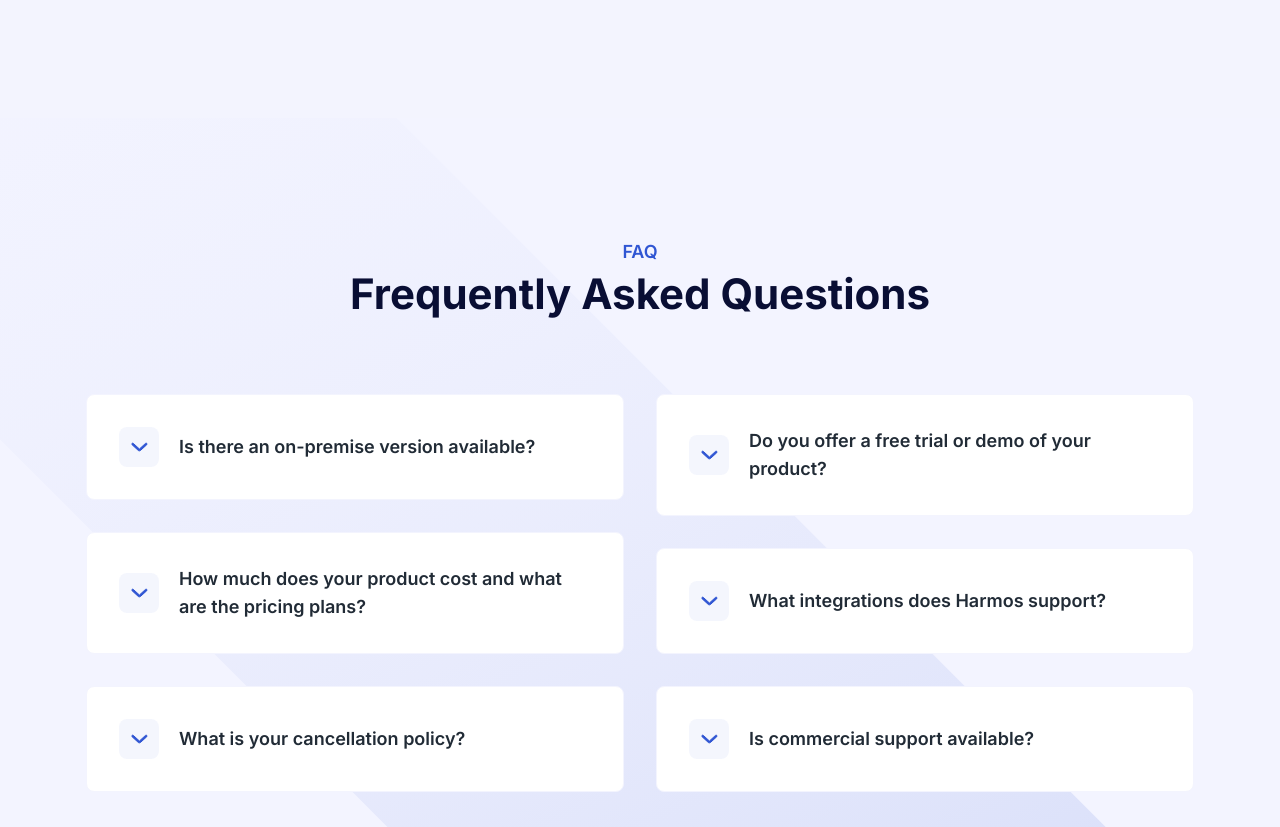
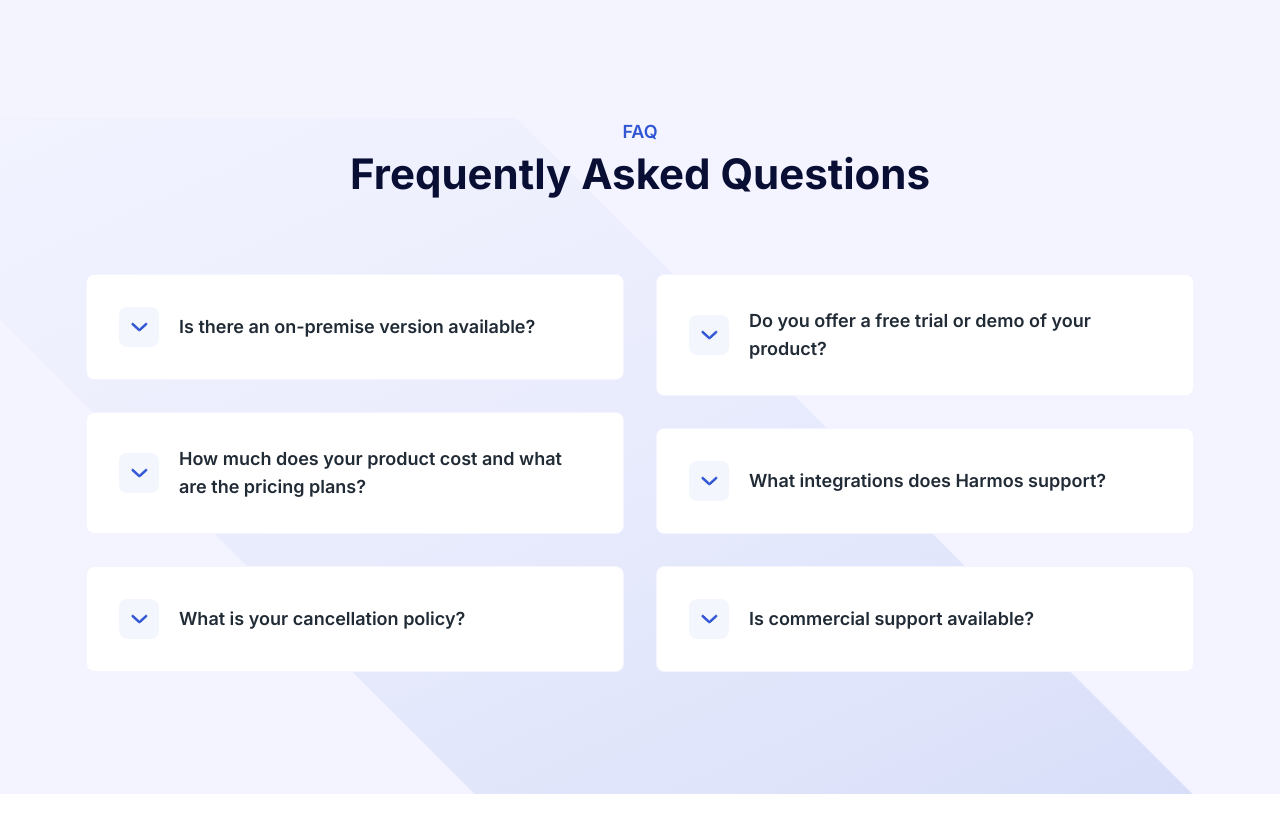
Before and after one commit to harmosio/harmosio.github.io, a website: page index.html in a window 1280 px wide. Shown: the part 2351-3178 px from the top of the page. Drawn offline with Linux system fonts and the light colour scheme.

Commit message:
corrected margin

```diff
--- a/index.html
+++ b/index.html
@@ -1501,7 +1501,7 @@
 
     <!-- ====== FAQ Section Start -->
     <section id="faq"
-      class="relative z-20 overflow-hidden bg-[#f3f4ff] pt-20 pb-12 lg:pt-[120px] lg:pb-[90px]"
+      class="relative z-20 overflow-hidden bg-[#f3f4ff] pb-12 lg:pb-[90px]"
     >
       <div class="container">
         <div class="-mx-4 flex flex-wrap">
```
